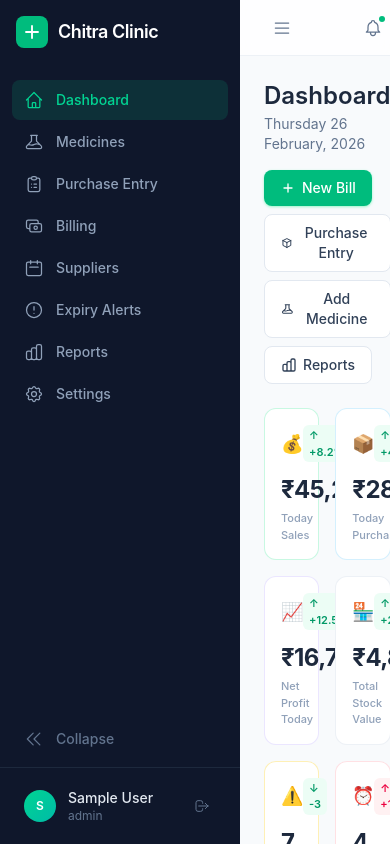
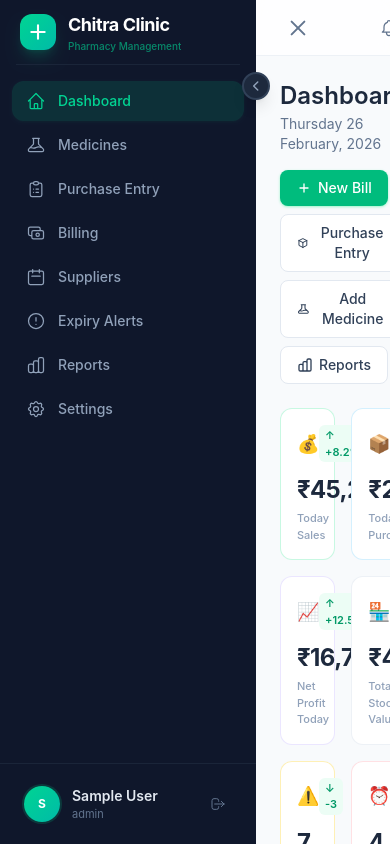
Before and after one commit to SKR-karthick/Pharmacy-inventory, a React (Vite) app: page / in a window 390 px wide. Shown: the top 844 px of the page. Built offline with nearby package versions, Linux system fonts and the light colour scheme; sample sign-in values are in the browser's storage.

Commit message:
feat: enterprise sidebar - floating toggle, tooltips, animated hamburger

```diff
--- a/src/layout/MainLayout.jsx
+++ b/src/layout/MainLayout.jsx
@@ -8,24 +8,31 @@ export default function MainLayout() {
   return (
     <div className="flex min-h-screen bg-slate-50">
       <Sidebar collapsed={sidebarCollapsed} onToggle={() => setSidebarCollapsed(!sidebarCollapsed)} />
-      <main className={`flex-1 transition-all duration-300 ${sidebarCollapsed ? 'ml-[72px]' : 'ml-60'}`}>
+      <main className={`flex-1 transition-all duration-300 ease-in-out ${sidebarCollapsed ? 'ml-20' : 'ml-64'}`}>
         {/* Header */}
         <header className="h-14 bg-white/80 backdrop-blur-sm border-b border-slate-200/60 flex items-center justify-between px-6 sticky top-0 z-10">
+          {/* Animated Hamburger */}
           <button
             onClick={() => setSidebarCollapsed(!sidebarCollapsed)}
-            className="p-2 hover:bg-slate-100 rounded-lg transition-colors"
+            className="p-2 hover:bg-slate-100 rounded-lg transition-all duration-200 hover:scale-105 group"
             title={sidebarCollapsed ? 'Expand sidebar' : 'Collapse sidebar'}
           >
-            <svg className="w-5 h-5 text-slate-500" fill="none" stroke="currentColor" viewBox="0 0 24 24">
-              <path strokeLinecap="round" strokeLinejoin="round" strokeWidth={1.5} d="M4 6h16M4 12h16M4 18h16" />
-            </svg>
+            <div className="w-5 h-4 flex flex-col justify-between">
+              <span className={`block h-0.5 bg-slate-500 rounded-full transition-all duration-300 origin-center group-hover:bg-slate-700 ${!sidebarCollapsed ? 'rotate-45 translate-y-[7px]' : ''
+                }`}></span>
+              <span className={`block h-0.5 bg-slate-500 rounded-full transition-all duration-300 group-hover:bg-slate-700 ${!sidebarCollapsed ? 'opacity-0 scale-x-0' : ''
+                }`}></span>
+              <span className={`block h-0.5 bg-slate-500 rounded-full transition-all duration-300 origin-center group-hover:bg-slate-700 ${!sidebarCollapsed ? '-rotate-45 -translate-y-[7px]' : ''
+                }`}></span>
+            </div>
           </button>
+
           <div className="flex items-center gap-2">
             <button className="p-2 hover:bg-slate-100 rounded-lg transition-colors relative">
               <svg className="w-5 h-5 text-slate-500" fill="none" stroke="currentColor" viewBox="0 0 24 24">
                 <path strokeLinecap="round" strokeLinejoin="round" strokeWidth={1.5} d="M15 17h5l-1.405-1.405A2.032 2.032 0 0118 14.158V11a6.002 6.002 0 00-4-5.659V5a2 2 0 10-4 0v.341C7.67 6.165 6 8.388 6 11v3.159c0 .538-.214 1.055-.595 1.436L4 17h5m6 0v1a3 3 0 11-6 0v-1m6 0H9" />
               </svg>
-              <span className="absolute top-1.5 right-1.5 w-1.5 h-1.5 bg-emerald-500 rounded-full"></span>
+              <span className="absolute top-1.5 right-1.5 w-2 h-2 bg-emerald-500 rounded-full ring-2 ring-white"></span>
             </button>
           </div>
         </header>
--- a/src/layout/Sidebar.jsx
+++ b/src/layout/Sidebar.jsx
@@ -1,5 +1,6 @@
 import { NavLink, useNavigate } from 'react-router-dom'
 import { useAuth } from '../context/AuthContext'
+import { useState } from 'react'
 
 const navItems = [
   { name: 'Dashboard', path: '/', icon: 'M3 12l2-2m0 0l7-7 7 7M5 10v10a1 1 0 001 1h3m10-11l2 2m-2-2v10a1 1 0 01-1 1h-3m-6 0a1 1 0 001-1v-4a1 1 0 011-1h2a1 1 0 011 1v4a1 1 0 001 1m-6 0h6' },
@@ -12,6 +13,22 @@ const navItems = [
   { name: 'Settings', path: '/settings', icon: 'M10.325 4.317c.426-1.756 2.924-1.756 3.35 0a1.724 1.724 0 002.573 1.066c1.543-.94 3.31.826 2.37 2.37a1.724 1.724 0 001.065 2.572c1.756.426 1.756 2.924 0 3.35a1.724 1.724 0 00-1.066 2.573c.94 1.543-.826 3.31-2.37 2.37a1.724 1.724 0 00-2.572 1.065c-.426 1.756-2.924 1.756-3.35 0a1.724 1.724 0 00-2.573-1.066c-1.543.94-3.31-.826-2.37-2.37a1.724 1.724 0 00-1.065-2.572c-1.756-.426-1.756-2.924 0-3.35a1.724 1.724 0 001.066-2.573c-.94-1.543.826-3.31 2.37-2.37.996.608 2.296.07 2.572-1.065z M15 12a3 3 0 11-6 0 3 3 0 016 0z' },
 ]
 
+// Tooltip component for collapsed icons
+function Tooltip({ text, children }) {
+  const [show, setShow] = useState(false)
+  return (
+    <div className="relative" onMouseEnter={() => setShow(true)} onMouseLeave={() => setShow(false)}>
+      {children}
+      {show && (
+        <div className="absolute left-full top-1/2 -translate-y-1/2 ml-3 px-3 py-1.5 bg-slate-800 text-white text-xs font-medium rounded-lg shadow-lg whitespace-nowrap z-50 pointer-events-none animate-scale-in">
+          {text}
+          <div className="absolute right-full top-1/2 -translate-y-1/2 border-4 border-transparent border-r-slate-800"></div>
+        </div>
+      )}
+    </div>
+  )
+}
+
 export default function Sidebar({ collapsed = false, onToggle }) {
   const { user, logout } = useAuth()
   const navigate = useNavigate()
@@ -22,92 +39,121 @@ export default function Sidebar({ collapsed = false, onToggle }) {
   }
 
   return (
-    <aside className={`bg-slate-900 min-h-screen flex flex-col fixed left-0 top-0 z-20 transition-all duration-300 ${collapsed ? 'w-[72px]' : 'w-60'}`}>
+    <aside className={`bg-slate-900 min-h-screen flex flex-col fixed left-0 top-0 z-20 transition-all duration-300 ease-in-out ${collapsed ? 'w-20' : 'w-64'}`}>
+
+      {/* Floating Toggle Button */}
+      <button
+        onClick={onToggle}
+        className="absolute -right-3.5 top-[72px] w-7 h-7 bg-slate-800 border-2 border-slate-700 rounded-full flex items-center justify-center text-slate-400 hover:text-white hover:bg-emerald-500 hover:border-emerald-500 hover:scale-110 shadow-lg transition-all duration-300 z-30"
+      >
+        <svg className={`w-3.5 h-3.5 transition-transform duration-300 ${collapsed ? 'rotate-180' : ''}`} fill="none" stroke="currentColor" viewBox="0 0 24 24">
+          <path strokeLinecap="round" strokeLinejoin="round" strokeWidth={2.5} d="M15 19l-7-7 7-7" />
+        </svg>
+      </button>
+
       {/* Logo */}
-      <div className="h-16 flex items-center px-4">
-        <div className={`flex items-center gap-2.5 ${collapsed ? 'justify-center w-full' : ''}`}>
-          <div className="w-8 h-8 bg-emerald-500 rounded-lg flex items-center justify-center flex-shrink-0 cursor-pointer" onClick={onToggle}>
-            <svg className="w-4.5 h-4.5 text-white" fill="none" stroke="currentColor" viewBox="0 0 24 24">
+      <div className={`h-16 flex items-center ${collapsed ? 'justify-center px-2' : 'px-5'}`}>
+        <div className={`flex items-center gap-3 ${collapsed ? 'justify-center' : ''}`}>
+          <div className="w-9 h-9 bg-gradient-to-br from-emerald-400 to-teal-500 rounded-xl flex items-center justify-center flex-shrink-0 shadow-lg shadow-emerald-500/20">
+            <svg className="w-5 h-5 text-white" fill="none" stroke="currentColor" viewBox="0 0 24 24">
               <path strokeLinecap="round" strokeLinejoin="round" strokeWidth={2.5} d="M12 4v16m8-8H4" />
             </svg>
           </div>
-          {!collapsed && <span className="text-white font-semibold text-lg tracking-tight whitespace-nowrap">Chitra Clinic</span>}
+          <div className={`overflow-hidden transition-all duration-300 ${collapsed ? 'w-0 opacity-0' : 'w-auto opacity-100'}`}>
+            <span className="text-white font-bold text-lg tracking-tight whitespace-nowrap">Chitra Clinic</span>
+            <p className="text-emerald-400/60 text-[10px] font-medium whitespace-nowrap">Pharmacy Management</p>
+          </div>
         </div>
       </div>
 
+      {/* Divider */}
+      <div className={`mx-3 border-t border-slate-800/80 ${collapsed ? 'mx-2' : 'mx-4'}`}></div>
+
       {/* Navigation */}
-      <nav className={`flex-1 py-4 space-y-0.5 ${collapsed ? 'px-2' : 'px-3'}`}>
-        {navItems.map((item) => (
+      <nav className={`flex-1 py-4 space-y-1 ${collapsed ? 'px-2' : 'px-3'}`}>
+        {navItems.map((item) => {
+          const linkContent = (
             <NavLink
               key={item.name}
               to={item.path}
               end={item.path === '/'}
-            title={collapsed ? item.name : ''}
               className={({ isActive }) =>
-              `flex items-center gap-3 rounded-lg text-sm font-medium transition-all duration-150 ${collapsed ? 'justify-center px-2 py-2.5' : 'px-3 py-2.5'
+                `group flex items-center rounded-xl text-sm font-medium transition-all duration-200 ${collapsed ? 'justify-center w-full px-0 py-3' : 'px-3.5 py-2.5 gap-3'
                 } ${isActive
-                ? 'bg-emerald-500/15 text-emerald-400'
-                : 'text-slate-400 hover:bg-slate-800 hover:text-slate-200'
+                  ? 'bg-emerald-500/15 text-emerald-400 shadow-sm shadow-emerald-500/5'
+                  : 'text-slate-400 hover:bg-slate-800/80 hover:text-slate-200'
                 }`
               }
             >
-            <svg className="w-5 h-5 flex-shrink-0" fill="none" stroke="currentColor" viewBox="0 0 24 24">
+              {({ isActive }) => (
+                <>
+                  <div className={`flex-shrink-0 ${isActive && collapsed ? 'relative' : ''}`}>
+                    <svg className={`w-5 h-5 transition-transform duration-200 group-hover:scale-110 ${isActive ? 'text-emerald-400' : ''}`} fill="none" stroke="currentColor" viewBox="0 0 24 24">
                       <path strokeLinecap="round" strokeLinejoin="round" strokeWidth={1.5} d={item.icon} />
                     </svg>
-            {!collapsed && <span className="whitespace-nowrap">{item.name}</span>}
+                    {isActive && collapsed && (
+                      <span className="absolute -left-1.5 top-1/2 -translate-y-1/2 w-1 h-4 bg-emerald-400 rounded-full"></span>
+                    )}
+                  </div>
+                  <span className={`overflow-hidden transition-all duration-300 whitespace-nowrap ${collapsed ? 'w-0 opacity-0' : 'w-auto opacity-100'}`}>
+                    {item.name}
+                  </span>
+                </>
+              )}
             </NavLink>
-        ))}
+          )
+
+          return collapsed ? (
+            <Tooltip key={item.name} text={item.name}>
+              {linkContent}
+            </Tooltip>
+          ) : (
+            <div key={item.name}>{linkContent}</div>
+          )
+        })}
       </nav>
 
-      {/* Collapse Toggle Button */}
-      <div className={`px-3 pb-2 ${collapsed ? 'px-2' : ''}`}>
+      {/* User section */}
+      <div className={`border-t border-slate-800/80 ${collapsed ? 'p-2' : 'p-3'}`}>
+        {collapsed ? (
+          <div className="space-y-1">
+            <Tooltip text={user?.name || 'User'}>
+              <div className="flex items-center justify-center py-2">
+                <div className="w-9 h-9 bg-gradient-to-br from-emerald-400 to-teal-500 rounded-full flex items-center justify-center ring-2 ring-emerald-500/20">
+                  <span className="text-xs font-bold text-white">{user?.name?.[0] || 'A'}</span>
+                </div>
+              </div>
+            </Tooltip>
+            <Tooltip text="Sign out">
               <button
-          onClick={onToggle}
-          className={`w-full flex items-center gap-3 rounded-lg text-sm font-medium text-slate-500 hover:text-slate-300 hover:bg-slate-800 transition-all duration-150 ${collapsed ? 'justify-center px-2 py-2.5' : 'px-3 py-2.5'
-            }`}
-          title={collapsed ? 'Expand sidebar' : 'Collapse sidebar'}
+                onClick={handleLogout}
+                className="w-full flex items-center justify-center py-2.5 rounded-xl text-slate-500 hover:text-rose-400 hover:bg-slate-800/80 transition-all duration-200"
               >
-          <svg className={`w-5 h-5 flex-shrink-0 transition-transform duration-300 ${collapsed ? 'rotate-180' : ''}`} fill="none" stroke="currentColor" viewBox="0 0 24 24">
-            <path strokeLinecap="round" strokeLinejoin="round" strokeWidth={1.5} d="M11 19l-7-7 7-7m8 14l-7-7 7-7" />
+                <svg className="w-4.5 h-4.5" fill="none" stroke="currentColor" viewBox="0 0 24 24">
+                  <path strokeLinecap="round" strokeLinejoin="round" strokeWidth={1.5} d="M17 16l4-4m0 0l-4-4m4 4H7m6 4v1a3 3 0 01-3 3H6a3 3 0 01-3-3V7a3 3 0 013-3h4a3 3 0 013 3v1" />
                 </svg>
-          {!collapsed && <span>Collapse</span>}
               </button>
+            </Tooltip>
           </div>
-
-      {/* User section */}
-      <div className={`border-t border-slate-800 ${collapsed ? 'p-2' : 'p-3'}`}>
-        <div className={`flex items-center rounded-lg ${collapsed ? 'justify-center p-2' : 'gap-3 px-3 py-2'}`}>
-          <div className="w-8 h-8 bg-gradient-to-br from-emerald-400 to-teal-500 rounded-full flex items-center justify-center flex-shrink-0">
-            <span className="text-xs font-semibold text-white">{user?.name?.[0] || 'C'}</span>
+        ) : (
+          <div className="flex items-center gap-3 px-3 py-2.5 rounded-xl hover:bg-slate-800/50 transition-all duration-200">
+            <div className="w-9 h-9 bg-gradient-to-br from-emerald-400 to-teal-500 rounded-full flex items-center justify-center ring-2 ring-emerald-500/20 flex-shrink-0">
+              <span className="text-xs font-bold text-white">{user?.name?.[0] || 'A'}</span>
             </div>
-          {!collapsed && (
-            <>
             <div className="flex-1 min-w-0">
-                <p className="text-sm font-medium text-slate-200 truncate">{user?.name || 'User'}</p>
-                <p className="text-xs text-slate-500 truncate">{user?.role || 'Chitra Multi Speciality'}</p>
+              <p className="text-sm font-semibold text-slate-200 truncate">{user?.name || 'User'}</p>
+              <p className="text-[11px] text-slate-500 truncate">{user?.role || 'Administrator'}</p>
             </div>
             <button
               onClick={handleLogout}
               title="Sign out"
-                className="p-1.5 rounded-lg text-slate-500 hover:text-rose-400 hover:bg-slate-800 transition-colors"
+              className="p-1.5 rounded-lg text-slate-500 hover:text-rose-400 hover:bg-slate-800 transition-all duration-200"
             >
               <svg className="w-4 h-4" fill="none" stroke="currentColor" viewBox="0 0 24 24">
                 <path strokeLinecap="round" strokeLinejoin="round" strokeWidth={1.5} d="M17 16l4-4m0 0l-4-4m4 4H7m6 4v1a3 3 0 01-3 3H6a3 3 0 01-3-3V7a3 3 0 013-3h4a3 3 0 013 3v1" />
               </svg>
             </button>
-            </>
-          )}
           </div>
-        {collapsed && (
-          <button
-            onClick={handleLogout}
-            title="Sign out"
-            className="w-full mt-1 p-2 rounded-lg text-slate-500 hover:text-rose-400 hover:bg-slate-800 transition-colors flex items-center justify-center"
-          >
-            <svg className="w-4 h-4" fill="none" stroke="currentColor" viewBox="0 0 24 24">
-              <path strokeLinecap="round" strokeLinejoin="round" strokeWidth={1.5} d="M17 16l4-4m0 0l-4-4m4 4H7m6 4v1a3 3 0 01-3 3H6a3 3 0 01-3-3V7a3 3 0 013-3h4a3 3 0 013 3v1" />
-            </svg>
-          </button>
         )}
       </div>
     </aside>
```
Lines whose indentation alone changed are shown as unchanged.
